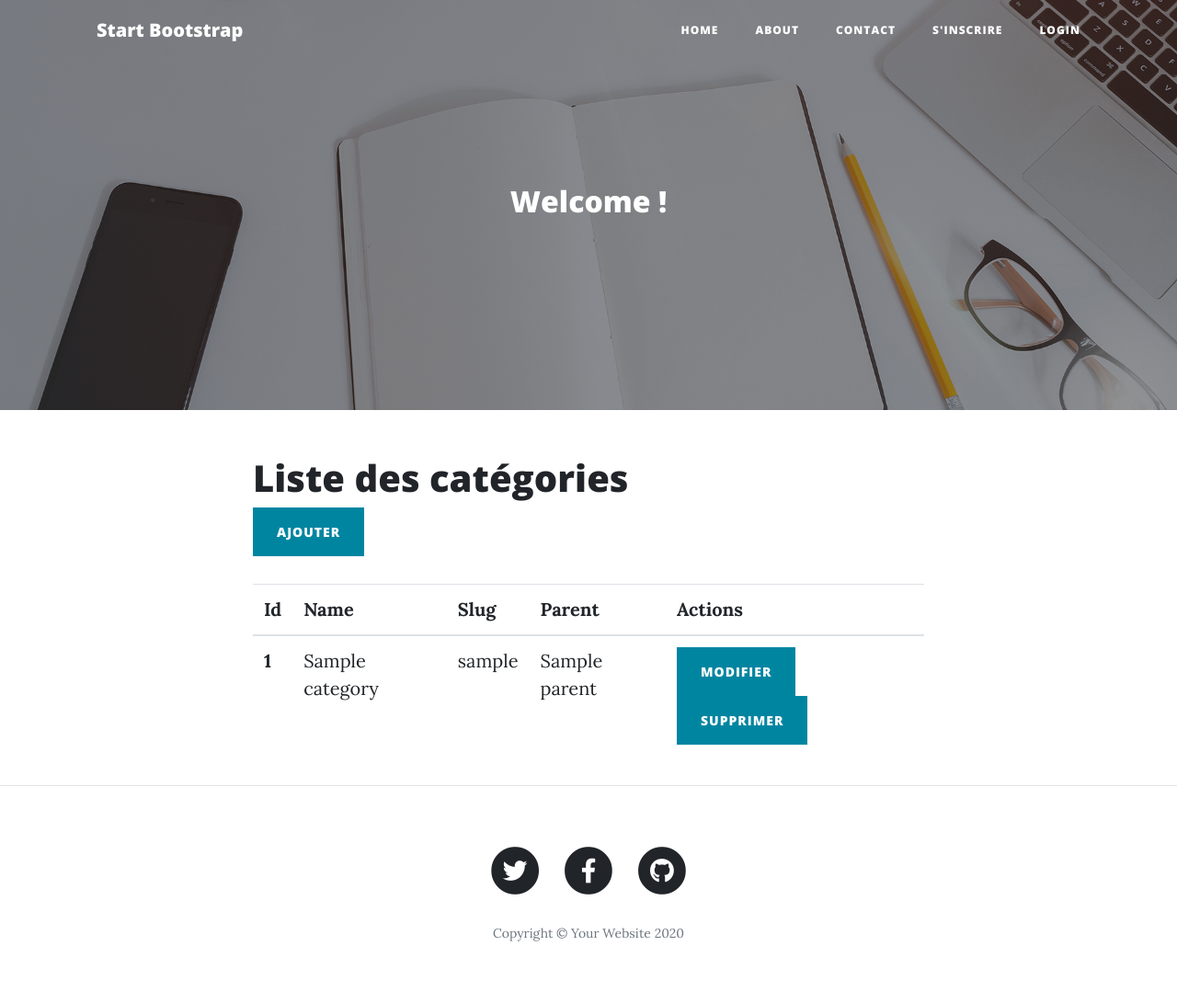
After one commit to EmilieTreuil/symfony-template-blog-mise-en-place, a Symfony app: template templates/admin/category/index.html.twig in a window 1280 px wide. The commit adds this page. Shown: the whole page at 92% size. Run offline with Twig, Linux system fonts and the light colour scheme; the template is opened without the code that fills it: most values are stand-ins (such as "Sample title", 1, 10 or a date in 2020); some libraries are stand-ins or nearby versions.

Commit message:
ajouts de fonctionnalistés

```diff
--- /dev/null
+++ b/templates/admin/category/index.html.twig
@@ -0,0 +1,56 @@
+{% extends 'clean.html.twig' %}
+
+{% block title %}Category{% endblock %}
+
+{% block body %}
+<div class="container">
+    <div class="row">
+      <div class="col-lg-8 col-md-10 mx-auto">
+
+            <h1>Liste des catégories</h1>
+
+            <a href="{{ path('admin_category_add') }}" class="btn btn-primary">Ajouter</a>
+            <br><br>
+
+            <table class="table">
+                <thead>
+                  <tr>
+                    <th scope="col">Id</th>
+                    <th scope="col">Name</th>
+                    <th scope="col">Slug</th>
+                    <th scope="col">Parent</th>
+                    <th scope="col">Actions</th>
+                  </tr>
+                </thead>
+                <tbody>
+
+                    {% for category in categories %}
+
+                        <tr>
+                            <th scope="row">{{ category.id }}</th>
+                            <td>{{ category.name }}</td>
+                            <td>{{ category.slug }}</td>
+                            <td>{{ category.parent }}</td>
+                            <td>
+                                <a href="" class="btn btn-primary">Modifier</a>
+                                <a href=""  class="btn btn-primary">Supprimer</a>
+                            </td>
+                        </tr>
+
+                    {% endfor %}
+
+
+                </tbody>
+
+
+
+              </table>
+
+
+        </div>
+    </div>
+</div>
+
+
+
+{% endblock %}
--- a/templates/post/index.html.twig
+++ b/templates/post/index.html.twig
@@ -24,7 +24,7 @@
             {{ post.user.displayName }},
             {{ post.createdAt | ago }}{{ (post.updatedAt != null)? ', modifié ' ~ post.updatedAt | ago : '' }} - Classé dans {{ post.category.name }}</p>
 
-            {% if app.user.id == post.user.id %}
+            {% if app.user.id is defined and app.user.id == post.user.id %}
               <p>
                 <a href="{{ path('admin_post_update', {id: post.id}) }}">Modifier l'article</a>
                 <a href="{{ path('admin_post_delete', {id: post.id}) }}">Supprimer l'article</a>
```
Also changed, not shown: src/Controller/AdminController.php (+15 -3 lines).
